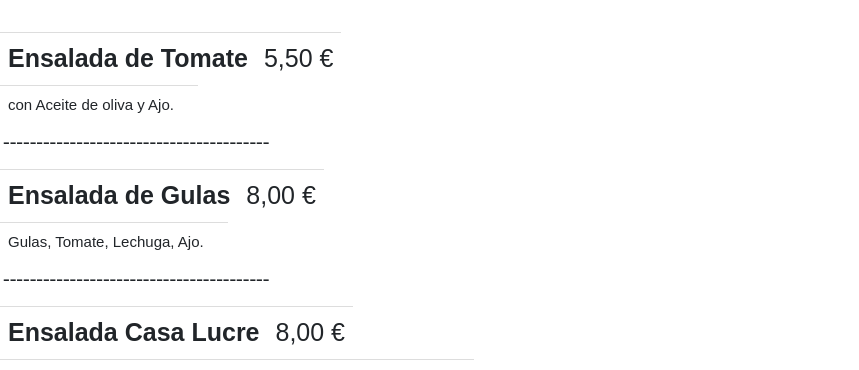
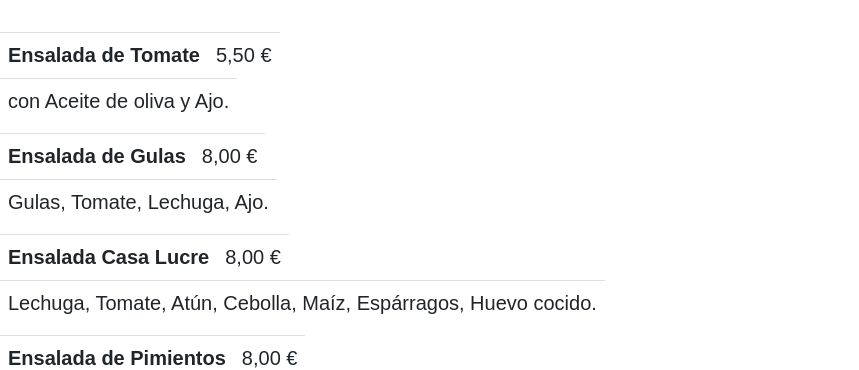
Before and after one commit to enriquetecfan11/CartaRestaurante, a React app: page / in a window 1280 px wide. Shown: the part 433-803 px from the top of the page, without its empty margins (0-859 px from the left). Built offline with nearby package versions, Linux system fonts and the light colour scheme.

Commit message:
Cambios Fisicos

```diff
--- a/src/component/data/data.json
+++ b/src/component/data/data.json
@@ -106,18 +106,6 @@
    "name": "Hamburguesa Celiacos",
    "desc": "Pan de Hamburguesa, Lechuga, Tomate, Cebolla, Carne, Ensalada.",
    "price": "4,00 €"
- },
- {
-   "id": 19,
-   "name": "Hamburguesa con Pollo a la Plancha",
-   "desc": "Pan de Hamburguesa, Lechuga, Tomate, Cebolla, Carne de Pollo, Patatas Fritas.",
-   "price": "3,50 €"
- },
- {
-   "id": 20,
-   "name": "Hamburguesa con Pollo Empanado",
-   "desc": "Pan de Hamburguesa, Lechuga, Tomate, Cebolla, Carne de Pollo, Queso, Patatas Fritas.",
-   "price": "3,50 €"
  },
  {
    "id": 21,
@@ -414,12 +402,6 @@
    "price": "7,50 €"
  },
  {
-   "id": 70,
-   "name": "Huevos (2), Beicon, Patatas Fritas",
-   "desc": "y Ensalada.",
-   "price": "7,50 €"
- },
- {
    "id": 71,
    "name": "Filete de Ternera con Huevo",
    "desc": "Patatas y Ensalada.",
--- a/src/component/main.js
+++ b/src/component/main.js
@@ -6,7 +6,7 @@ import data from "./data/data.json";
 
 const newdata = data.map(data => {
   return (
-    <table id="tablePreview" class="table table-sm table-borderless">
+    <table id="tablePreview" class="table table-sm table-borderless align-middle">
       <tbody>
         <tr>
           <td className="nombre">{data.name}</td>
@@ -14,9 +14,7 @@ const newdata = data.map(data => {
         </tr>
         <tr>
           <td className="descripcion">{data.desc}</td>
-          <td className="descripcion"></td>
         </tr>
-        <td>  ----------------------------------------  </td>
         <tr>
         </tr>
       </tbody>
--- a/src/styles.css
+++ b/src/styles.css
@@ -50,23 +50,26 @@ h2 {
 
 .nombre{
   font-family: Arial, Helvetica, sans-serif;
-  font-size: 25px;
+  font-size: 20px;
   font-weight: bold;
   display: inline-block;
-  float: left;
 }
 
 .price{
   font-family: Arial, Helvetica, sans-serif;
-  font-size: 25px;
+  font-size: 20px;
   text-align: center;
   display: inline-block;
 }
 
 .descripcion{
   font-family: Arial;
-  font-size: 15px;
+  font-size: 20px;
   text-align: center;
   display: inline-block;
 
 }
+
+.table {
+  text-align: "center";
+}
```
